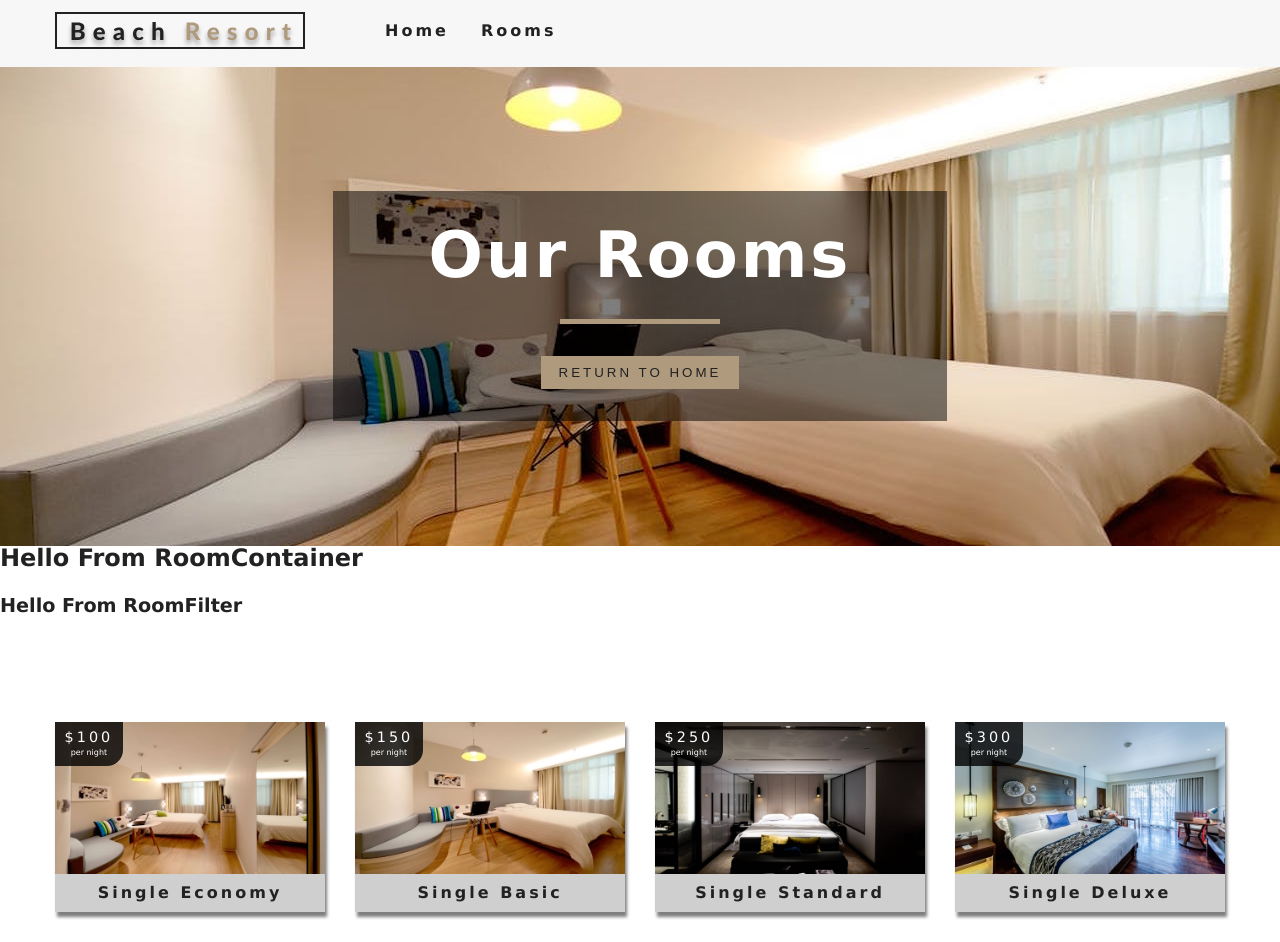
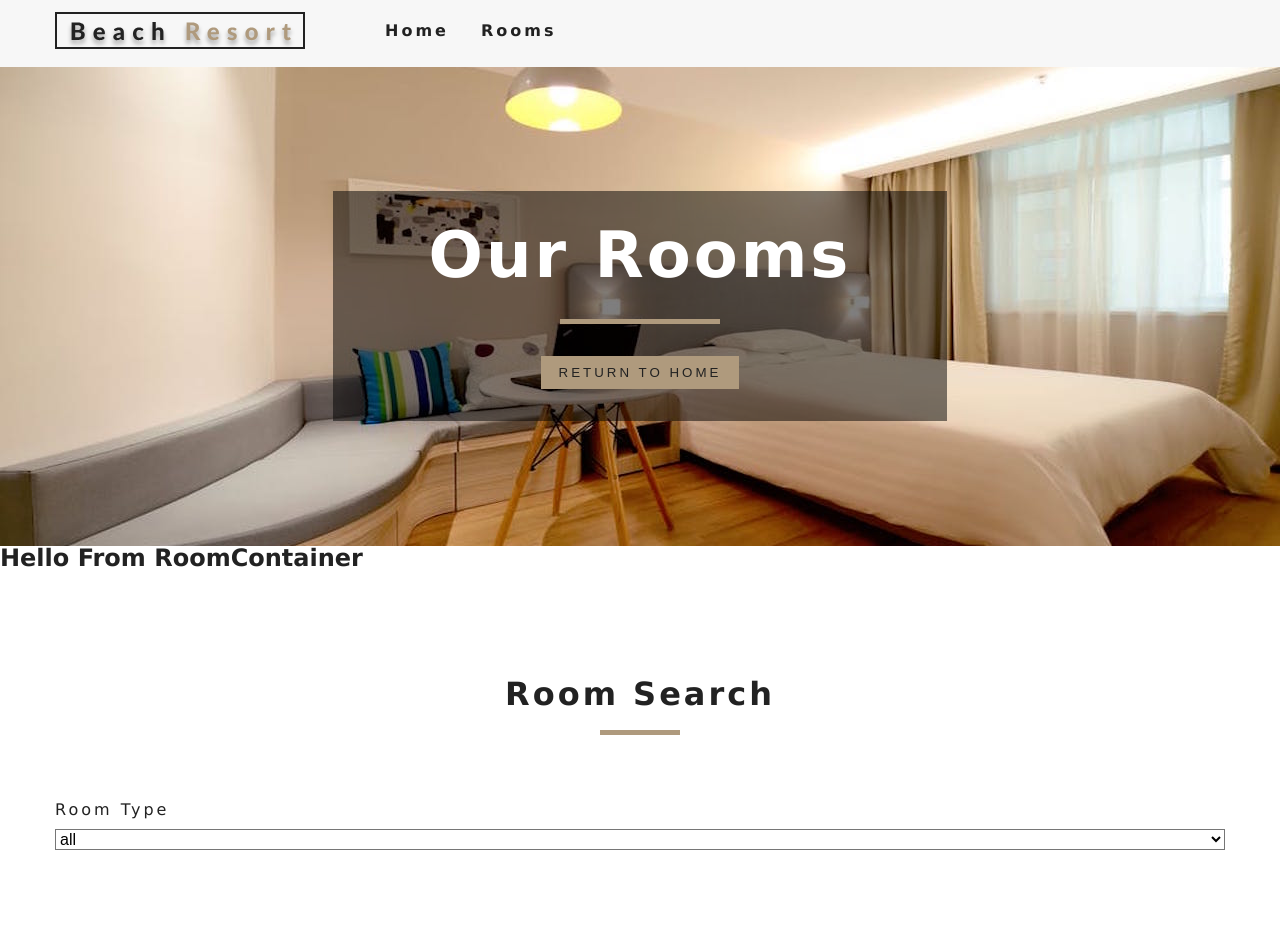
Before and after one commit to saif1642/beach-resort-react, a React (Create React App) app: page /rooms in a window 1280 px wide. Shown: the top 942 px of the page. Built offline with nearby package versions, Linux system fonts and the light colour scheme.

Commit message:
room filter added

```diff
--- a/src/components/RoomContainer.js
+++ b/src/components/RoomContainer.js
@@ -1,7 +1,7 @@
 import React from 'react';
 import { RoomFilter } from './RoomFilter';
 import { RoomList } from './RoomList';
-import { RoomConsumer, withRoomConsumer } from '../context';
+import { withRoomConsumer } from '../context';
 import { Loading } from './Loading';
 
 function RoomContainer({context}){
--- a/src/components/RoomFilter.js
+++ b/src/components/RoomFilter.js
@@ -1,9 +1,39 @@
-import React from 'react'
+import React, { useContext } from 'react';
+import { RoomContext } from '../context';
+import { Title } from './Title';
 
-export const RoomFilter = () => {
+export const RoomFilter = ({ rooms }) => {
+    const context = useContext(RoomContext);
+    const { handleChange, type, capacity, minPrice, maxPrice, minSize, maxSize} = context;
+
+    const getUnique = (items,value) => {
+        return [...new Set(items.map(item => item[value]))];
+    }
+
+    let types = getUnique(rooms,'type');
+    types = ['all',...types];
+
     return (
-        <div>
-            <h4>Hello From RoomFilter</h4>
+        <div className="filter-container">
+            <Title title="room search" />
+            <form className="filter-form">
+                <div className="form-group">
+                    <label htmlFor="type">room type</label>
+                    <select
+                        name="type"
+                        id="type"
+                        value={type}
+                        className="form-control"
+                        onChange={handleChange}
+                    >
+                        {
+                            types.map((item,index) => {
+                                return <option value={item} key={index}>{item}</option>
+                            })
+                        }
+                    </select>
+                </div>
+            </form>
         </div>
     )
 }
--- a/src/context.js
+++ b/src/context.js
@@ -49,14 +49,24 @@ class RoomProvider extends Component {
     }
 
     handleChange = (event) => {
-        const type = event.target.type;
+        const value = event.type === 'checkbox' ? event.target.checked : event.target.value;
         const name = event.target.name;
-        const value = event.target.value;
-        console.log(type,name,value);
+        console.log(name,value);
+        this.setState({
+            [name]:value
+        },this.filterRooms)
     }
 
     filterRooms = () => {
-        console.log('Hello');
+        let { rooms, type, capacity, price, minSize, maxSize, breakfast, pets} = this.state;
+        let tempRooms = [...rooms];
+        if(type !== 'all'){
+            tempRooms = tempRooms.filter((item) => item.type === type)
+        }
+
+        this.setState({
+            sortedRooms:tempRooms
+        });
     }
 
     render(){
@@ -65,7 +75,8 @@ class RoomProvider extends Component {
             value={
                 {
                     ...this.state,
-                    getRoom:this.getRoom
+                    getRoom: this.getRoom,
+                    handleChange: this.handleChange
                 }
             }>
                 {this.props.children}
```
